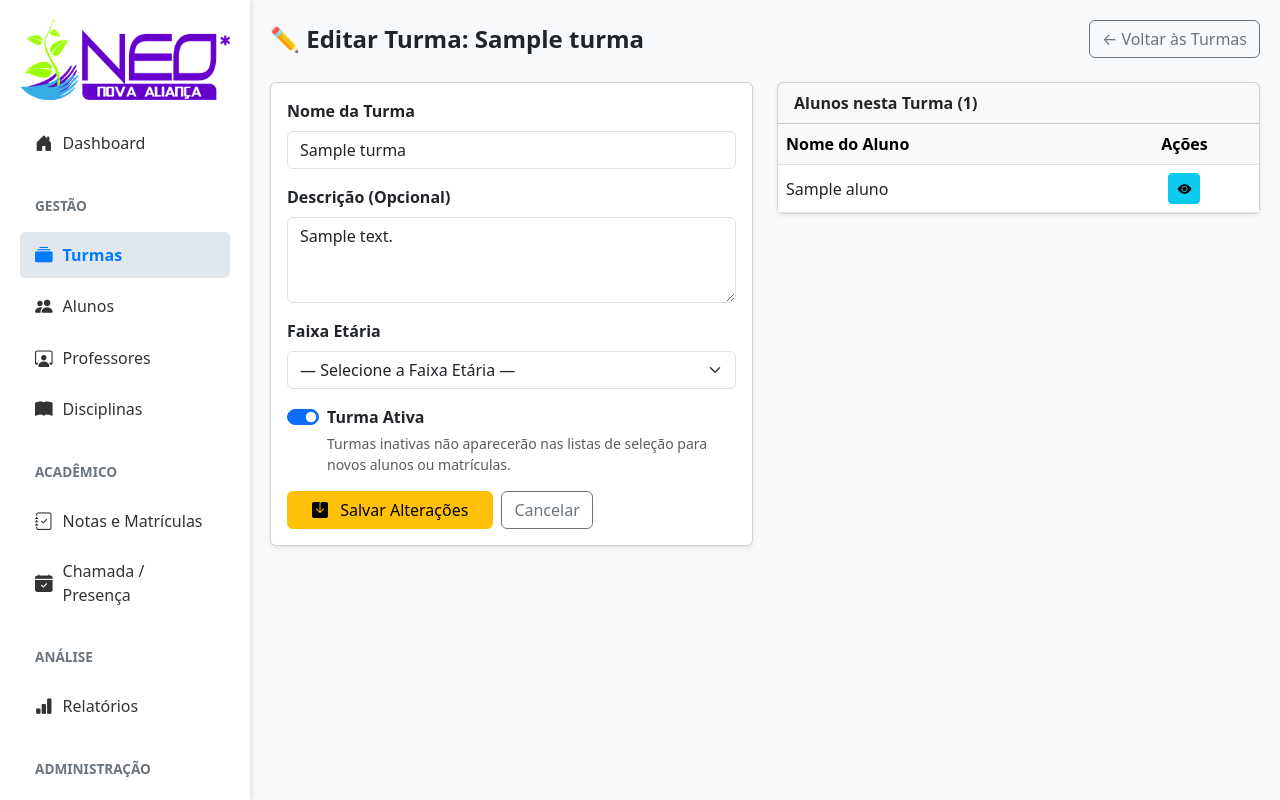
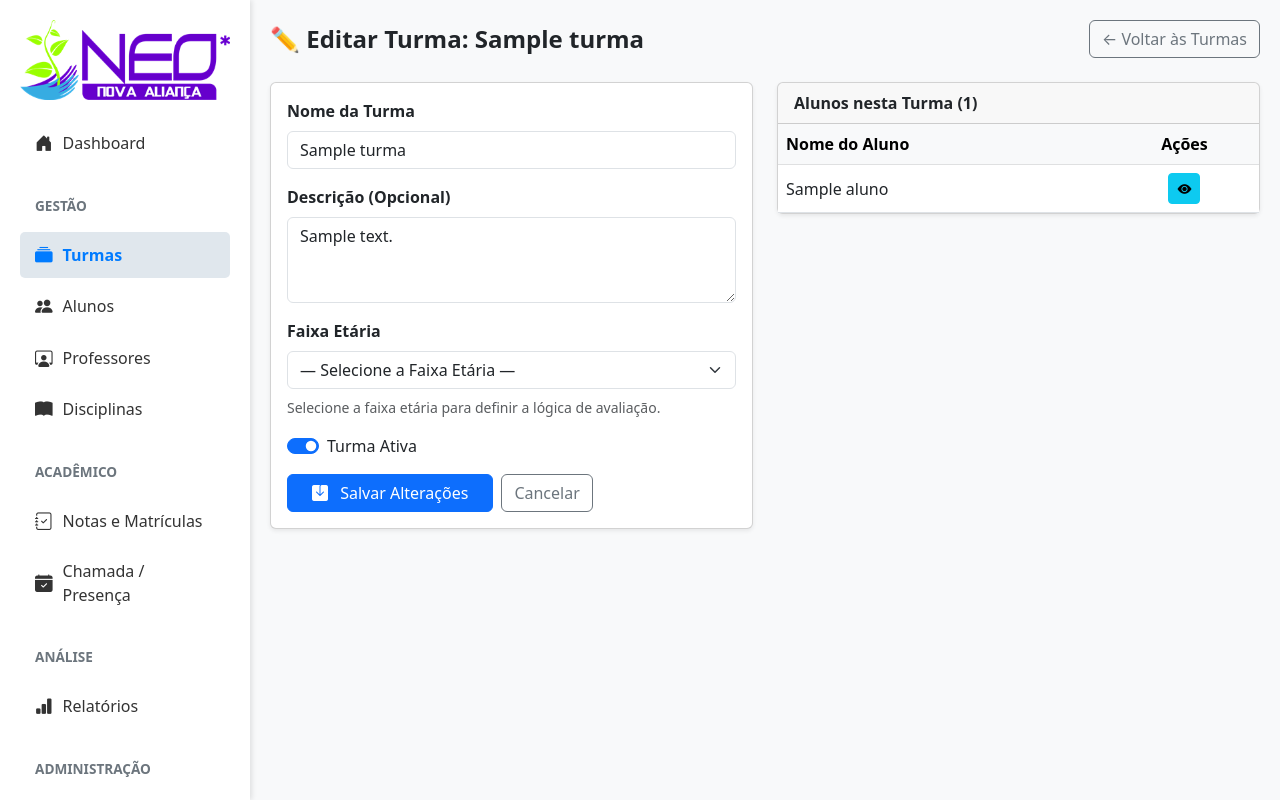
Before and after one commit to contatoandrefarias/escola-biblica, a Flask app: page /turmas/1/editar in a window 1280 px wide. Run offline with Flask 3, Linux system fonts and the light colour scheme; a user stored in the database is signed in; tables that the repository leaves empty hold one stand-in row (values such as "Sample post").

Commit message:
Adicionando descrições e funcionalidade de exibição para o dropdown de faixa_etaria em turmas

```diff
--- a/templates/editar_turma.html
+++ b/templates/editar_turma.html
@@ -7,8 +7,8 @@
 </div>
 
 <div class="row">
-    <div class="col-md-6">
-        <div class="card shadow-sm mb-4">
+    <div class="col-lg-6 mb-4">
+        <div class="card shadow-sm">
             <div class="card-body">
                 <form method="POST">
                     <div class="mb-3">
@@ -24,24 +24,38 @@
                     <div class="mb-3">
                         <label for="faixa_etaria" class="form-label fw-semibold">Faixa Etária</label>
                         <select name="faixa_etaria" id="faixa_etaria" class="form-select" required>
-                            <option value="">— Selecione a Faixa Etária —</option>
-                            <option value="criancas" {% if turma['faixa_etaria'] == 'criancas' %}selected{% endif %}>Crianças</option>
-                            <option value="adolescentes_jovens" {% if turma['faixa_etaria'] == 'adolescentes_jovens' %}selected{% endif %}>Adolescentes e Jovens</option>
-                            <option value="adultos" {% if turma['faixa_etaria'] == 'adultos' %}selected{% endif %}>Adultos</option>
+                            <option value="" data-description="Selecione a faixa etária para definir a lógica de avaliação.">
+                                — Selecione a Faixa Etária —
+                            </option>
+                            <option value="criancas"
+                                    data-description="Não há notas. Status baseado apenas na frequência. (Ex: 0-10 anos)"
+                                    {% if turma['faixa_etaria'] == 'criancas' %}selected{% endif %}>
+                                Crianças
+                            </option>
+                            <option value="adolescentes_jovens"
+                                    data-description="Uma nota (N1) composta por Participação (1), Desafio (1) e Prova (8). Status baseado em N1 e frequência. (Ex: 11-17 anos)"
+                                    {% if turma['faixa_etaria'] == 'adolescentes_jovens' %}selected{% endif %}>
+                                Adolescentes e Jovens
+                            </option>
+                            <option value="adultos"
+                                    data-description="Duas notas (N1 e N2). Média final de N1 e N2. Status baseado na média e frequência. (Ex: 18+ anos)"
+                                    {% if turma['faixa_etaria'] == 'adultos' %}selected{% endif %}>
+                                Adultos
+                            </option>
                         </select>
+                        <div id="faixa_etaria_description" class="form-text mt-2">
+                            Selecione a faixa etária para definir a lógica de avaliação.
+                        </div>
                     </div>
 
                     <div class="mb-3 form-check form-switch">
-                        <input class="form-check-input" type="checkbox" role="switch" id="ativa" name="ativa"
-                               {% if turma['ativa'] == 1 %}checked{% endif %}>
-                        <label class="form-check-label fw-semibold" for="ativa">Turma Ativa</label>
-                        <div class="form-text">
-                            Turmas inativas não aparecerão nas listas de seleção para novos alunos ou matrículas.
-                        </div>
+                        <input class="form-check-input" type="checkbox" id="ativa" name="ativa"
+                               {% if turma['ativa'] %}checked{% endif %}>
+                        <label class="form-check-label" for="ativa">Turma Ativa</label>
                     </div>
 
                     <div class="d-flex gap-2">
-                        <button type="submit" class="btn btn-warning px-4">
+                        <button type="submit" class="btn btn-primary px-4">
                             <i class="bi bi-save-fill me-2"></i> Salvar Alterações
                         </button>
                         <a href="/turmas" class="btn btn-outline-secondary">
@@ -53,7 +67,7 @@
         </div>
     </div>
 
-    <div class="col-md-6">
+    <div class="col-lg-6">
         <div class="card shadow-sm">
             <div class="card-header fw-semibold">
                 Alunos nesta Turma ({{ alunos_turma|length }})
@@ -95,4 +109,22 @@
     </div>
 </div>
 
+<script>
+    document.addEventListener('DOMContentLoaded', function() {
+        const selectElement = document.getElementById('faixa_etaria');
+        const descriptionDiv = document.getElementById('faixa_etaria_description');
+
+        function updateDescription() {
+            const selectedOption = selectElement.options[selectElement.selectedIndex];
+            descriptionDiv.textContent = selectedOption.dataset.description || '';
+        }
+
+        // Atualiza a descrição na carga inicial da página
+        updateDescription();
+
+        // Atualiza a descrição quando a seleção muda
+        selectElement.addEventListener('change', updateDescription);
+    });
+</script>
+
 {% endblock %}
```
Also changed, not shown: templates/nova_turma.html (+45 -5 lines).
